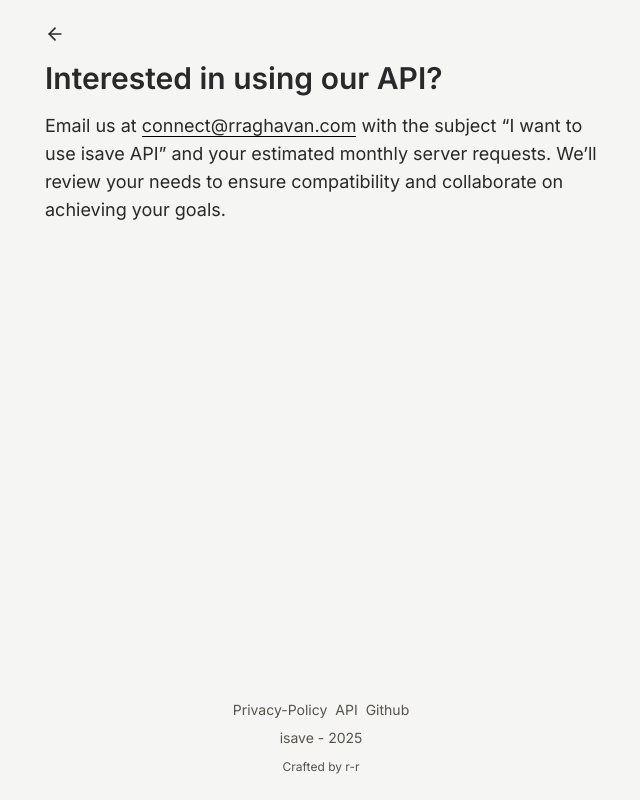
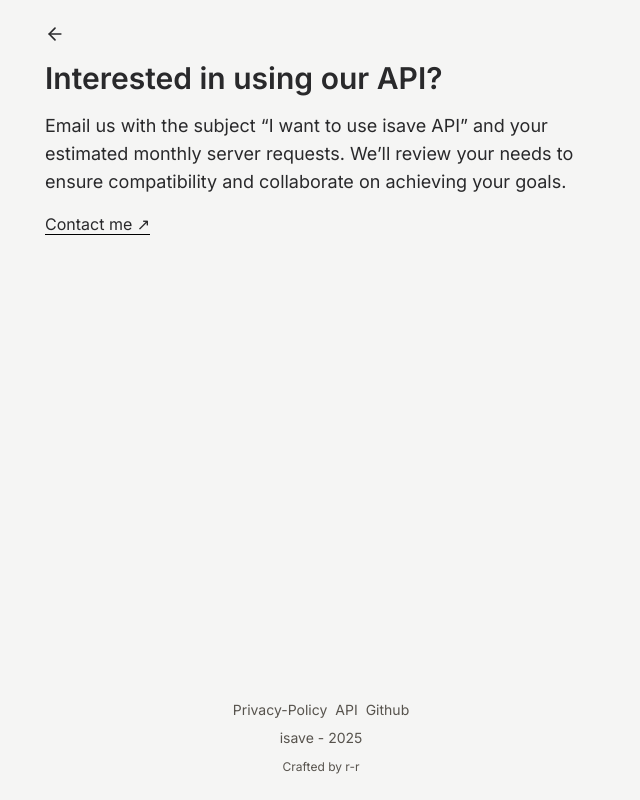
Before and after one commit to devyuji/isave, a SvelteKit app: page /api in a window 1280 px wide. Shown: the whole page, without its empty margins (319-959 px from the left). Built offline with nearby package versions, Linux system fonts and the light colour scheme.

Commit message:
remove id path route and added query based
few improvement and minor fixes

```diff
--- a/src/lib/types/post.ts
+++ b/src/lib/types/post.ts
@@ -1,6 +1,7 @@
 export interface Post {
 	data: Data[];
 	username: string;
+	status: string;
 }
 
 interface Data {
--- a/src/routes/+page.svelte
+++ b/src/routes/+page.svelte
@@ -27,24 +27,7 @@
 	function submit(e: SubmitEvent) {
 		e.preventDefault();
 
-		const id = instagramUrlParser(inputValues.url);
-
-		if (id === '') {
-			return;
-		}
-
-		goto(`/m/${id}`);
-	}
-
-	function instagramUrlParser(url: string) {
-		const urlSplit = url.split('/');
-		const length = urlSplit.length;
-
-		const last = urlSplit[length - 1];
-
-		if (last[0] === '?' || last == '') return urlSplit[length - 2];
-
-		return urlSplit[length - 1];
+		goto(`/m/?url=${encodeURIComponent(inputValues.url)}`);
 	}
 </script>
 
@@ -84,7 +67,7 @@
 
 		<section>
 			<form onsubmit={submit} class="flex flex-col gap-2">
-				<div class="h-15 flex w-full gap-2 rounded-lg bg-stone-300 px-4">
+				<div class="flex h-15 w-full gap-2 rounded-lg bg-stone-300 px-4">
 					<input
 						type="url"
 						bind:value={inputValues.url}
--- a/src/routes/api/+page.svelte
+++ b/src/routes/api/+page.svelte
@@ -30,13 +30,19 @@
 				<h1 class="text-3xl font-semibold">Interested in using our API?</h1>
 
 				<p class="text-lg">
-					Email us at <span class="border-b border-black"
-						><a href="mailto:connect@rraghavan.com?subject=I want to use isave api"
-							>connect@rraghavan.com</a
-						></span
-					> with the subject “I want to use isave API” and your estimated monthly server requests. We’ll
-					review your needs to ensure compatibility and collaborate on achieving your goals.
+					Email us with the subject “I want to use isave API” and your estimated monthly server
+					requests. We’ll review your needs to ensure compatibility and collaborate on achieving
+					your goals.
 				</p>
+
+				<a
+					href="https://rraghavan.com/"
+					target="_blank"
+					rel="noopener noreferrer"
+					class="border-b border-black after:content-['_↗']"
+				>
+					Contact me
+				</a>
 			</div>
 		</section>
 	</Container>
--- a/src/routes/m/[id]/+page.server.ts
+++ b/src/routes/m/+page.server.ts
@@ -1,23 +1,23 @@
-import { API_KEY, API_URI } from '$env/static/private';
+import { API_URI, USER_AGENT } from '$env/static/private';
 import { error } from '@sveltejs/kit';
 import type { PageServerLoad } from './$types';
 import type { Post } from '$lib/types/post';
 
-export const load: PageServerLoad = async ({ params, fetch }) => {
+export const load: PageServerLoad = async ({ url, fetch }) => {
 	try {
-		const id = params.id;
+		const instagramUrl = url.searchParams.get('url');
 
 		const config: RequestInit = {
 			headers: {
-				'x-api-key': API_KEY,
-				'content-type': 'application/json'
+				'content-type': 'application/json',
+				'user-agent': USER_AGENT
 			},
-			body: JSON.stringify({ id }),
+			body: JSON.stringify({ url: instagramUrl }),
 			method: 'POST'
 		};
 
-		const url = new URL(API_URI);
-		const response = await fetch(url, config);
+		const apiUrl = new URL(API_URI);
+		const response = await fetch(apiUrl, config);
 
 		if (!response.ok) {
 			throw new Error('api.error');
--- a/src/routes/m/[id]/+page.svelte
+++ b/src/routes/m/+page.svelte
@@ -76,7 +76,7 @@
 </svelte:head>
 
 <main class="grid h-full place-items-center">
-	<div class="lg:w-200 relative w-full space-y-6 p-6">
+	<div class="relative w-full space-y-6 p-6 lg:w-200">
 		<section class="h-full space-y-6">
 			<!-- back button  -->
 			<div>
@@ -101,7 +101,7 @@
 				{#each data.response.data as d, index}
 					<button
 						type="button"
-						class={`border-3 relative aspect-square size-full overflow-hidden rounded-lg ${selected.has(index) ? 'border-black' : 'border-transparent'} `}
+						class={`relative aspect-square size-full overflow-hidden rounded-lg border-3 ${selected.has(index) ? 'border-black' : 'border-transparent'} `}
 						onclick={() => toggleSelection(index)}
 					>
 						<Image
@@ -112,7 +112,7 @@
 							loading="lazy"
 						/>
 
-						<span class="absolute left-2 top-2 size-fit rounded-md bg-black p-1">
+						<span class="absolute top-2 left-2 size-fit rounded-md bg-black p-1">
 							{#if d.type === 'image'}
 								<svg
 									viewBox="0 0 24 24"
@@ -170,7 +170,7 @@
 			</div>
 		</section>
 
-		<div class="pointer-events-none sticky bottom-5 right-0 h-10">
+		<div class="pointer-events-none sticky right-0 bottom-5 h-10">
 			{#if isSelectedAny || downloading}
 				<div
 					transition:fly={{ x: '10', duration: 250, easing: circOut }}
@@ -179,7 +179,7 @@
 					<button
 						type="button"
 						onclick={downloading ? null : download}
-						class="bg-primary-text transition-discrete rounded-lg px-4 py-2 text-sm text-white shadow-[0_8px_30px_rgb(0,0,0,0.12)] transition-all"
+						class="bg-primary-text rounded-lg px-4 py-2 text-sm text-white shadow-[0_8px_30px_rgb(0,0,0,0.12)] transition-all transition-discrete"
 					>
 						{#if downloading}
 							<div>
```
